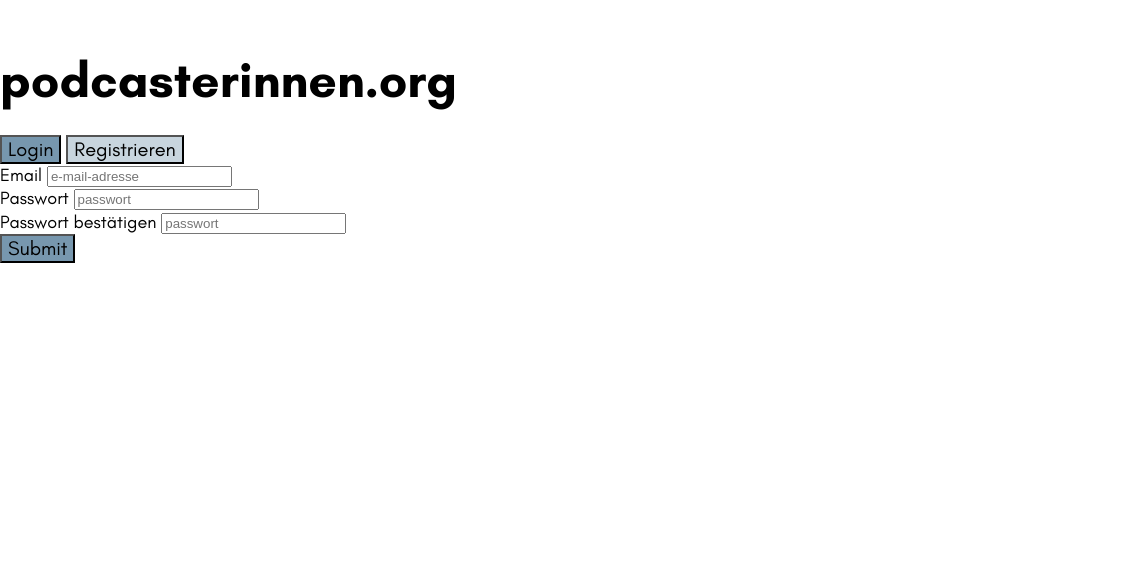
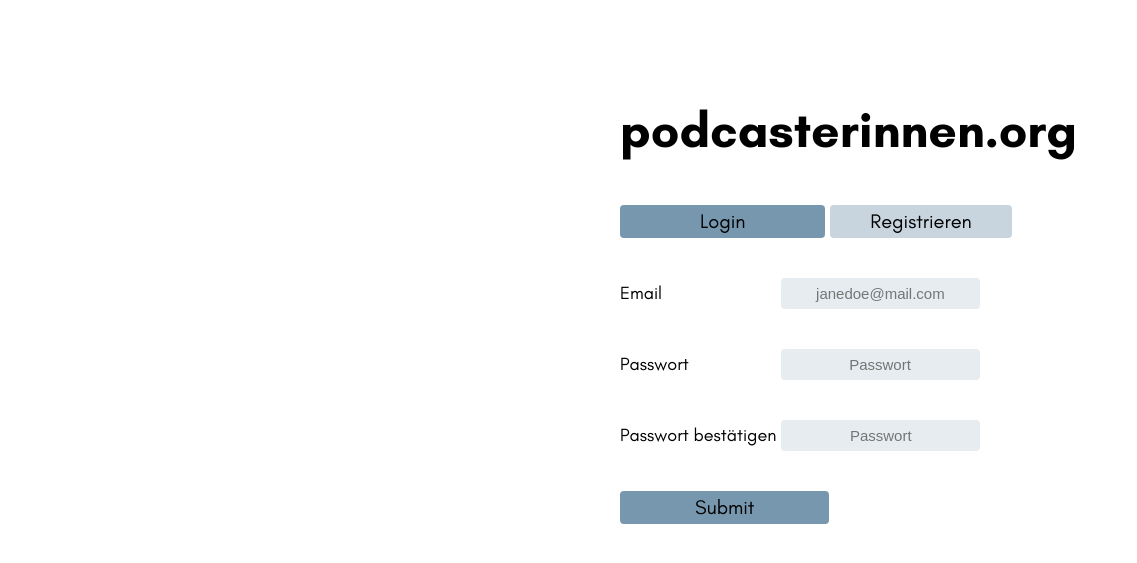
Before and after one commit to podcasterinnen/chosen-static, a PHP site: page /login.html in a window 1520 px wide. Shown: the top 563 px of the page, without its empty margins (0-1137 px from the left). Run offline with PHP 8.4, Linux system fonts and the light colour scheme.

Commit message:
Loginpage, Buttons

```diff
--- a/login.html
+++ b/login.html
@@ -15,18 +15,18 @@
           <button class="loginpage_button__registry">Registrieren</button>
         </nav>
         <form>
-        <ul class="loginpage_...">
+          <ul>
             <li>
              <label  class= "loginpage_label__email" for="email">Email</label>
-           <input id="email" type="email" name="usermail" placeholder="e-mail-adresse" required>
+             <input class= "loginpage_input" id="email" type="email" name="usermail" placeholder="janedoe@mail.com" required>
             </li>
             <li>
              <label class= "loginpage_label__passwort" for="passwort">Passwort</label>
-           <input id="passwort"ctype="Passwort" name="passwort" placeholder="passwort" requierd>
+             <input class= "loginpage_input" id="passwort"ctype="Passwort" name="passwort" placeholder="Passwort" requierd>
            </li>
            <li>
              <label class= "loginpage_label__confirm" for="Passwort bestätigen">Passwort bestätigen</label>
-           <input id="passwort"ctype="Passwort" name="passwort" placeholder="passwort" required>
+             <input class= "loginpage_input" id="passwort"ctype="Passwort" name="passwort" placeholder="Passwort" required>
            </li>
           </ul>
           <button class="loginpage_button__submit" type="submit">Submit</button>
--- a/styles/main.css
+++ b/styles/main.css
@@ -160,33 +160,85 @@ p {
   text-align: right;
 }
 
+.loginpage {
+  margin:100px 0 25px 500px;
+  padding: 0 120px;
+  width: 100%;
+  max-width: 1000px;
+}
+
+div {
+  border: 2px 2px 2px 2px;
+  border-color: black;
+}
 
 .loginpage_button__login {
-  background-color: #7797ae;
+  background-color: var(--color-blue);
+  border: none;
+  border-radius: 4px;
   font-family: "Glacial", sans-serif;
   font-size: 20px;
+  margin: 20px 0 20px 0;
+  padding: 5px 80px 5px 80px;
+  text-align: center;
 }
 
 .loginpage_button__registry {
   background-color: #c8d5de;
+  border: none;
+  border-radius: 4px;
   font-family: "Glacial", sans-serif;
   font-size: 20px;
+  margin: 20px 0 20px 0;
+  padding: 5px 40px 5px 40px;
+  text-align: center;
 }
 
 .loginpage_label__email {
   font-family: "Glacial", sans-serif;
+  line-height: 1.5em;
+  margin: 0 114px 0 0;
 }
 
-.loginpage_label_passwort {
+.loginpage_label__passwort {
   font-family: "Glacial", sans-serif;
+  line-height: 1.5em;
+  margin: 0 87px 0 0;
 }
 
 .loginpage_label__confirm {
   font-family: "Glacial" sans-serif;
+  line-height: 1.5em;
+}
+
+.loginpage_label__email {
+  text-align: center;
+}
+
+.loginpage_input {
+  background-color: #e6ecf0;
+  border: none;
+  border-color: var(--color-blue);
+  border-radius: 4px;
+  font-family: "Glacial" sans-serif;
+  font-size: 15px;
+  margin: 20px 0 20px 0;
+  padding: 7px 0 7px 0;
+  text-align: center;
 }
 
 .loginpage_button__submit {
-  background-color: #7797ae;
+  background-color: var(--color-blue);
+  border: none;
+  border-radius: 4px;
   font-family: "Glacial", sans-serif;
   font-size: 20px;
+  margin: 20px 0 20px 0;
+  padding: 5px 75px 5px 75px;
+  text-align: center;
+  transition: color .12s;
 }
+
+.loginpage_button__submit:hover {
+  background-color: #ae7797;
+}
```
Lines whose indentation alone changed are shown as unchanged.
